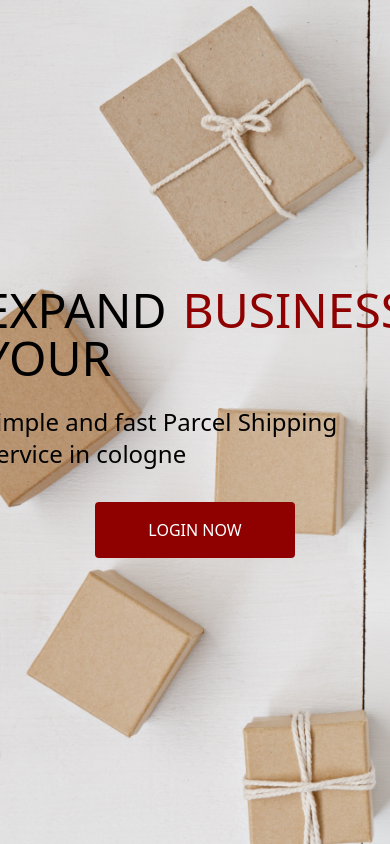
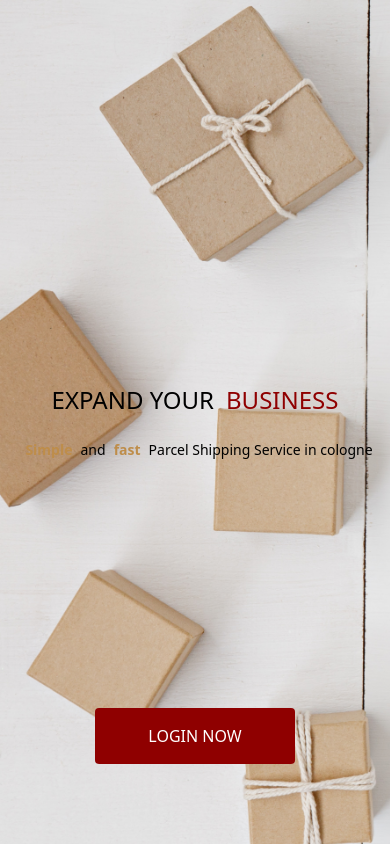
Before and after one commit to elabdelaziz/Parcels-management-app, a Next.js app in the folder frontend/: page / in a window 390 px wide. Built offline with nearby package versions, Linux system fonts and the light colour scheme.

Commit message:
fix: making homepage responsive for mobile

```diff
--- a/frontend/src/app/create/page.tsx
+++ b/frontend/src/app/create/page.tsx
@@ -20,7 +20,7 @@ export default function Create() {
     const res = await createNewRequest(data);
 
     if (res.status === 200) {
-      router.push("/dashboard");
+      router.push(`/dashboard/${userData.id}`);
     }
   };
   return (
--- a/frontend/src/components/LandingPage.tsx
+++ b/frontend/src/components/LandingPage.tsx
@@ -9,17 +9,20 @@ const LandingPage = () => {
     <div>
       <div className="w-full flex flex-col lg:flex-row justify-center lg:justify-around items-center h-[100vh] bg-cover bg-[url('/assets/banner.jpg')]">
         <div>
-          <h1 className="text-5xl mb-[1.5rem] flex text-black">
-            EXPAND YOUR{" "}
-            <span className="text-[#8f0000] ml-[1rem]">BUSINESS</span>
+          <h1 className="text-2xl md:text-5xl lg:text-6xl mb-6 flex justify-center md:justify-normal text-black">
+            EXPAND YOUR
+            <span className="text-[#8f0000] ml-3 md:ml-4">BUSINESS</span>
           </h1>
-          <h2 className="text-2xl flex text-black">
-            Simple and fast Parcel Shipping Service in cologne
+          <h2 className="text-sm md:text-2xl flex text-black">
+            <span className="text-[#be8d4a] mx-2 font-semibold">Simple</span>
+            and
+            <span className="text-[#be8d4a] mx-2 font-semibold">fast</span>
+            Parcel Shipping Service in cologne
           </h2>
         </div>
         <button
           onClick={() => setLoginMode(true)}
-          className="uppercase bg-[#8f0000] font-[500] text-white py-4 px-6 mt-[2rem] rounded w-[200px] lg:mt-0"
+          className="uppercase absolute lg:relative bottom-20 lg:bottom-auto bg-mainBtn font-[500] text-white py-4 px-6 mt-[2rem] rounded w-[200px] lg:mt-0"
         >
           Login Now
         </button>
--- a/frontend/src/components/LoginModal.tsx
+++ b/frontend/src/components/LoginModal.tsx
@@ -14,7 +14,6 @@ type LoginFormInput = {
 };
 
 const LoginModal = ({
-  loginMode,
   setLoginMode,
 }: {
   setLoginMode: Dispatch<SetStateAction<boolean>>;
@@ -23,9 +22,7 @@ const LoginModal = ({
   const [isLoading, setIsLoading] = useState(false);
   const [, setToken] = useLocalStorage("token", null);
   const [, setUserData] = useLocalStorage("userData", null);
-
   const router = useRouter();
-
   const {
     register,
     handleSubmit,
@@ -57,18 +54,17 @@ const LoginModal = ({
         onClick={() => setLoginMode(false)}
         className="absolute top-0 z-[3] overlay w-[100vw] h-[100vh] bg-black bg-opacity-[0.5]"
       ></div>
-      <div className="absolute top-0 flex items-center justify-center w-[100vw] h-[100vh]">
-        <div className="rounded-[10px] z-[4] flex flex-col [&>div]:mb-[1rem] [&>div>label]:mb-[0.5rem] p-[2rem] bg-white w-[100%] max-w-[30rem] max-h-[60rem] h-[fit]">
+      <div className="absolute top-0 flex items-end md:items-center justify-center w-[100vw] h-[100vh]">
+        <div className="rounded-[10px] z-[4] flex flex-col [&>div]:mb-[1rem] [&>div>label]:mb-[0.5rem] p-[2rem] bg-white w-[100%] md:max-w-[30rem] max-h-[60rem] h-[fit]">
           <form onSubmit={handleSubmit(handleFormSubmit)}>
-            <div className="mb-10">
-              <h2 className="mt-6 text-center text-3xl font-bold">
-                Login as {loginMode}
+            <div className="mb-20">
+              <h2 className="mt-6 text-center text-mainBtn text-3xl font-bold">
+                Login
               </h2>
             </div>
             <div className={styles.inputContainer}>
               <input
                 id="username"
-                placeholder="Username"
                 onFocus={(event) => (event.target.placeholder = "")}
                 className={styles.inputField}
                 type="text"
@@ -82,7 +78,6 @@ const LoginModal = ({
             <div className={styles.inputContainer}>
               <input
                 id="password"
-                placeholder="password"
                 onFocus={(event) => (event.target.placeholder = "")}
                 className={styles.inputField}
                 type="password"
@@ -100,12 +95,12 @@ const LoginModal = ({
                 </span>
               )}
               <label htmlFor="password" className={styles.inputLabel}>
-                password
+                Password
               </label>
               <span className={styles.inputHighlight}></span>
             </div>
             <button
-              className="flex justify-center w-full h-auto bg-[#635FC7] p-[0.5rem_1rem] rounded-[24px] text-white text-[.9375rem]"
+              className="flex justify-center w-full h-auto bg-mainBtn p-[0.5rem_1rem] rounded-[24px] text-white text-[.9375rem]"
               type="submit"
             >
               {isLoading ? "Loading..." : "Login"}
--- a/frontend/src/styles/Input.module.css
+++ b/frontend/src/styles/Input.module.css
@@ -1,7 +1,7 @@
 /* Input container */
 .inputContainer {
   position: relative;
-  margin: 20px;
+  margin: 20px 20px 40px 20px;
 }
 
 /* Input field */
@@ -19,10 +19,10 @@
 /* Input label */
 .inputLabel {
   position: absolute;
-  top: 0;
+  top: -25px;
   left: 0;
   font-size: 16px;
-  color: rgba(204, 204, 204, 0);
+  color: #8f0000;
   pointer-events: none;
   transition: all 0.3s ease;
 }
@@ -34,15 +34,8 @@
   left: 0;
   height: 2px;
   width: 0;
-  background-color: #007bff;
+  background-color: #8f0000;
   transition: all 0.3s ease;
-}
-
-/* Input field:focus styles */
-.inputField:focus + .inputLabel {
-  top: -15px;
-  font-size: 12px;
-  color: #007bff;
 }
 
 .inputField:focus + .inputLabel + .inputHighlight {
--- a/frontend/tailwind.config.ts
+++ b/frontend/tailwind.config.ts
@@ -2,19 +2,22 @@ import type { Config } from 'tailwindcss'
 
 const config: Config = {
   content: [
-    './src/pages/**/*.{js,ts,jsx,tsx,mdx}',
-    './src/components/**/*.{js,ts,jsx,tsx,mdx}',
-    './src/app/**/*.{js,ts,jsx,tsx,mdx}',
+    "./src/pages/**/*.{js,ts,jsx,tsx,mdx}",
+    "./src/components/**/*.{js,ts,jsx,tsx,mdx}",
+    "./src/app/**/*.{js,ts,jsx,tsx,mdx}",
   ],
   theme: {
     extend: {
+      colors: {
+        mainBtn: "#8f0000",
+      },
       backgroundImage: {
-        'gradient-radial': 'radial-gradient(var(--tw-gradient-stops))',
-        'gradient-conic':
-          'conic-gradient(from 180deg at 50% 50%, var(--tw-gradient-stops))',
+        "gradient-radial": "radial-gradient(var(--tw-gradient-stops))",
+        "gradient-conic":
+          "conic-gradient(from 180deg at 50% 50%, var(--tw-gradient-stops))",
       },
     },
   },
   plugins: [],
-}
+};
 export default config
```
